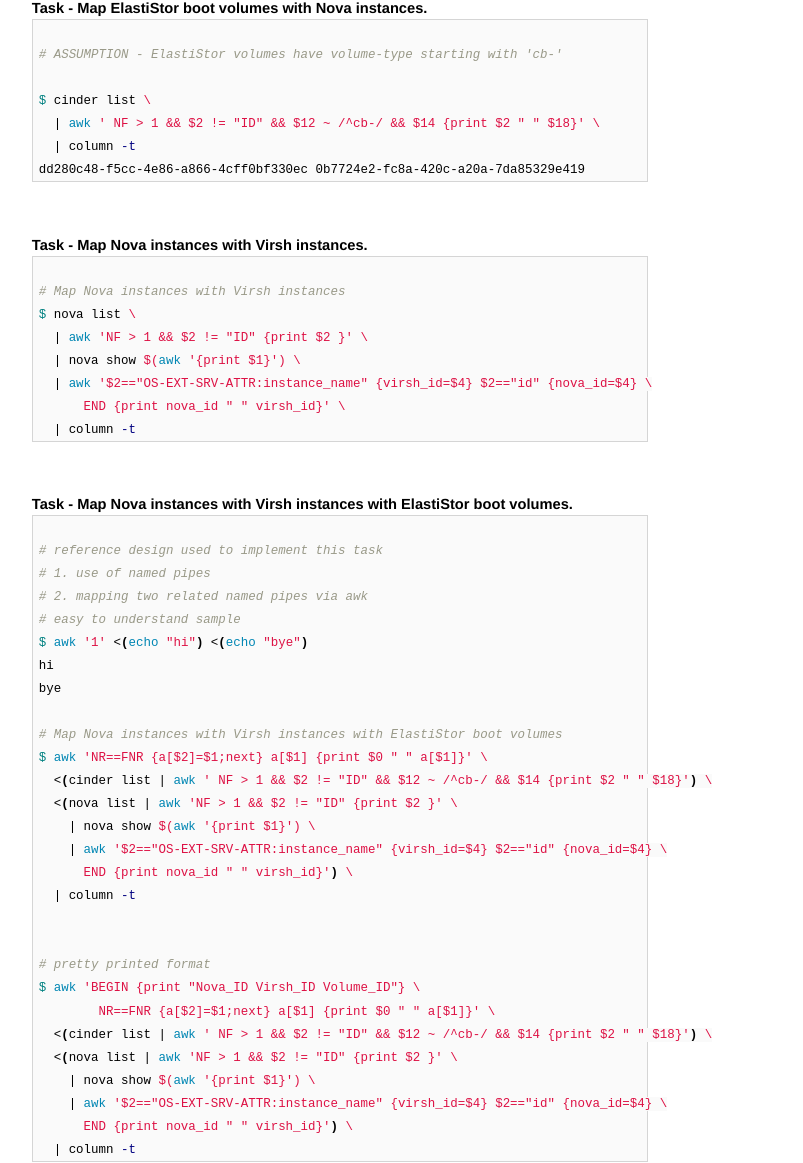
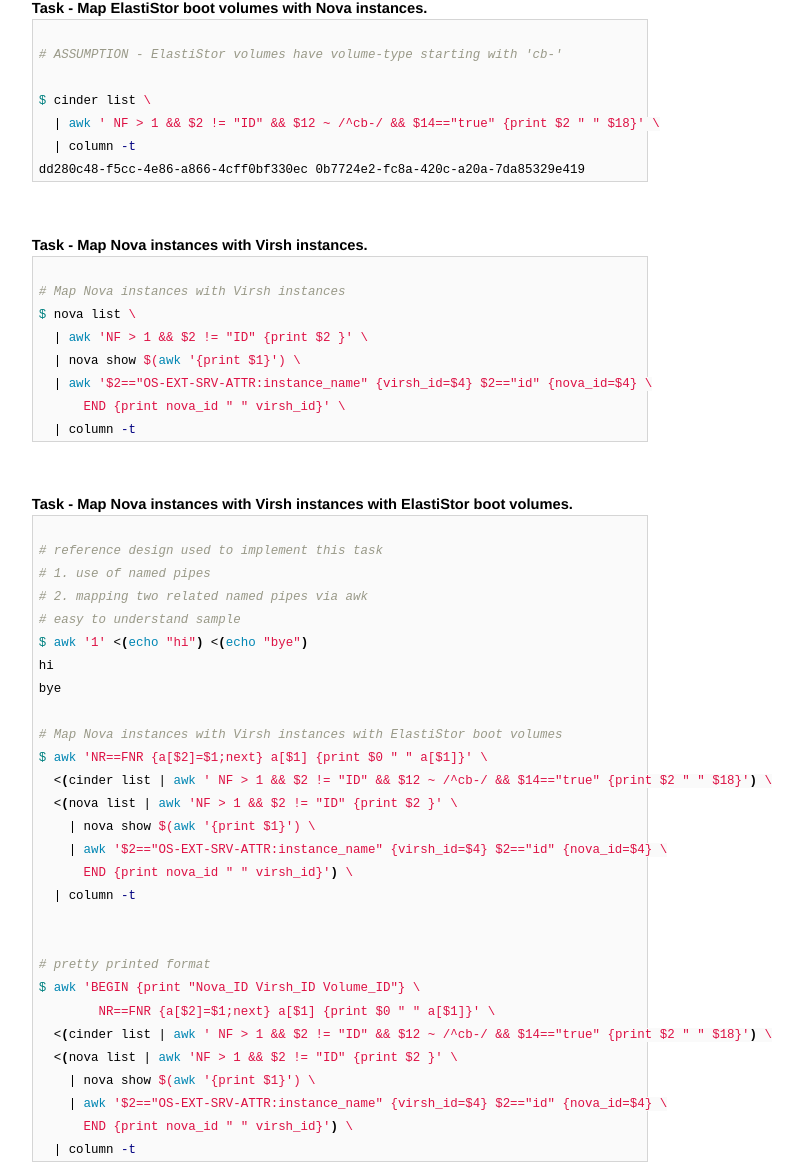
Before and after one commit to AmitKumarDas/amitkumardas.github.io, a Jekyll site: the page built from _posts/2016-07-07-scripting-openstack-cli.md, in a window 1280 px wide. Shown: the part 829-1992 px from the top of the page, without its empty margins (300-1103 px from the left). Built offline with Jekyll 4.4.1, drawn with Linux system fonts in a browser that asks for light colours.

Commit message:
Update 2016-07-07-scripting-openstack-cli.md

````diff
--- a/_posts/2016-07-07-scripting-openstack-cli.md
+++ b/_posts/2016-07-07-scripting-openstack-cli.md
@@ -53,7 +53,7 @@
 # ASSUMPTION - ElastiStor volumes have volume-type starting with 'cb-'
 
 $ cinder list \
-  | awk ' NF > 1 && $2 != "ID" && $12 ~ /^cb-/ && $14 {print $2 " " $18}' \
+  | awk ' NF > 1 && $2 != "ID" && $12 ~ /^cb-/ && $14=="true" {print $2 " " $18}' \
   | column -t
 dd280c48-f5cc-4e86-a866-4cff0bf330ec 0b7724e2-fc8a-420c-a20a-7da85329e419
 ```
@@ -89,7 +89,7 @@
 
 # Map Nova instances with Virsh instances with ElastiStor boot volumes
 $ awk 'NR==FNR {a[$2]=$1;next} a[$1] {print $0 " " a[$1]}' \
-  <(cinder list | awk ' NF > 1 && $2 != "ID" && $12 ~ /^cb-/ && $14 {print $2 " " $18}') \
+  <(cinder list | awk ' NF > 1 && $2 != "ID" && $12 ~ /^cb-/ && $14=="true" {print $2 " " $18}') \
   <(nova list | awk 'NF > 1 && $2 != "ID" {print $2 }' \
     | nova show $(awk '{print $1}') \
     | awk '$2=="OS-EXT-SRV-ATTR:instance_name" {virsh_id=$4} $2=="id" {nova_id=$4} \
@@ -100,7 +100,7 @@
 # pretty printed format
 $ awk 'BEGIN {print "Nova_ID Virsh_ID Volume_ID"} \
         NR==FNR {a[$2]=$1;next} a[$1] {print $0 " " a[$1]}' \
-  <(cinder list | awk ' NF > 1 && $2 != "ID" && $12 ~ /^cb-/ && $14 {print $2 " " $18}') \
+  <(cinder list | awk ' NF > 1 && $2 != "ID" && $12 ~ /^cb-/ && $14=="true" {print $2 " " $18}') \
   <(nova list | awk 'NF > 1 && $2 != "ID" {print $2 }' \
     | nova show $(awk '{print $1}') \
     | awk '$2=="OS-EXT-SRV-ATTR:instance_name" {virsh_id=$4} $2=="id" {nova_id=$4} \
````
